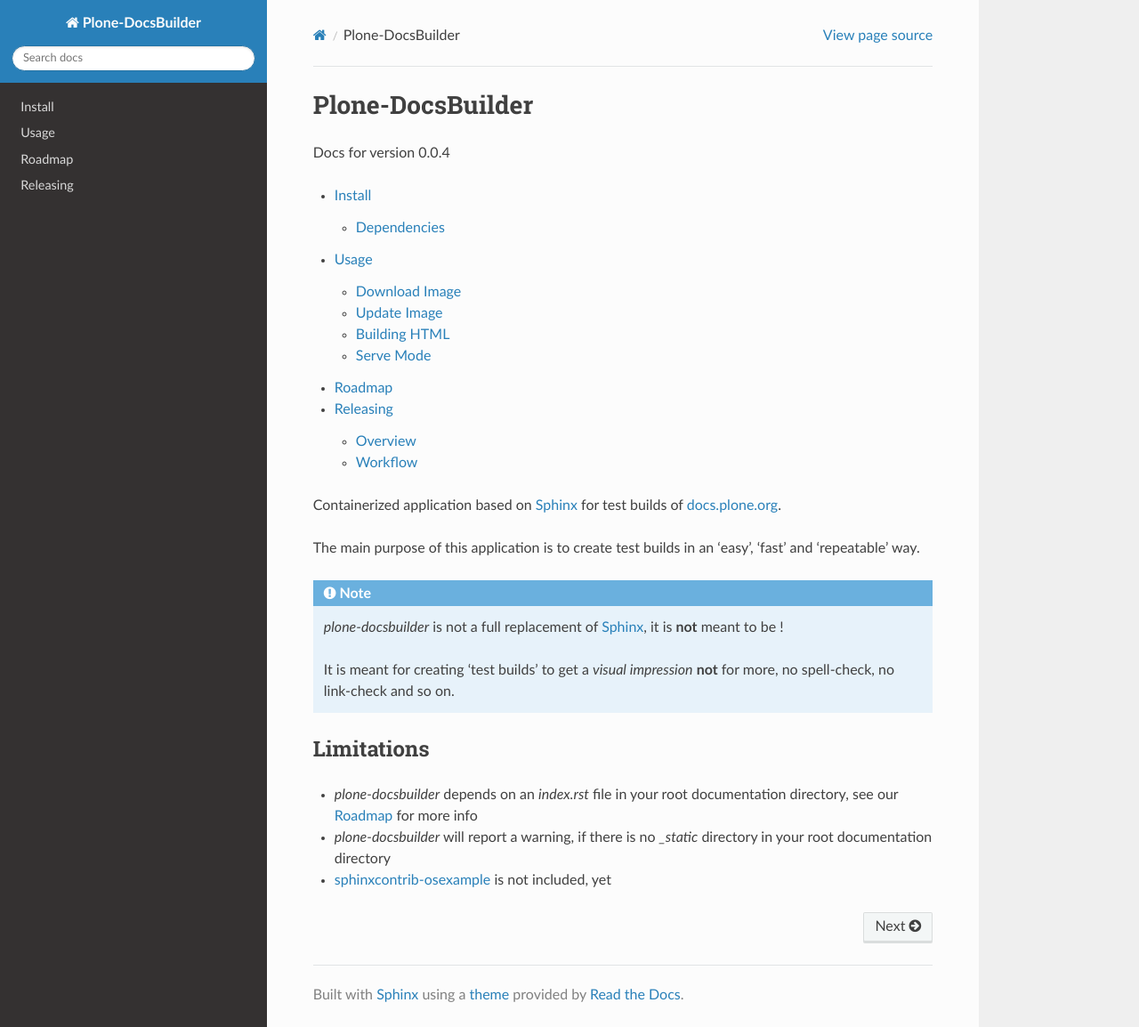
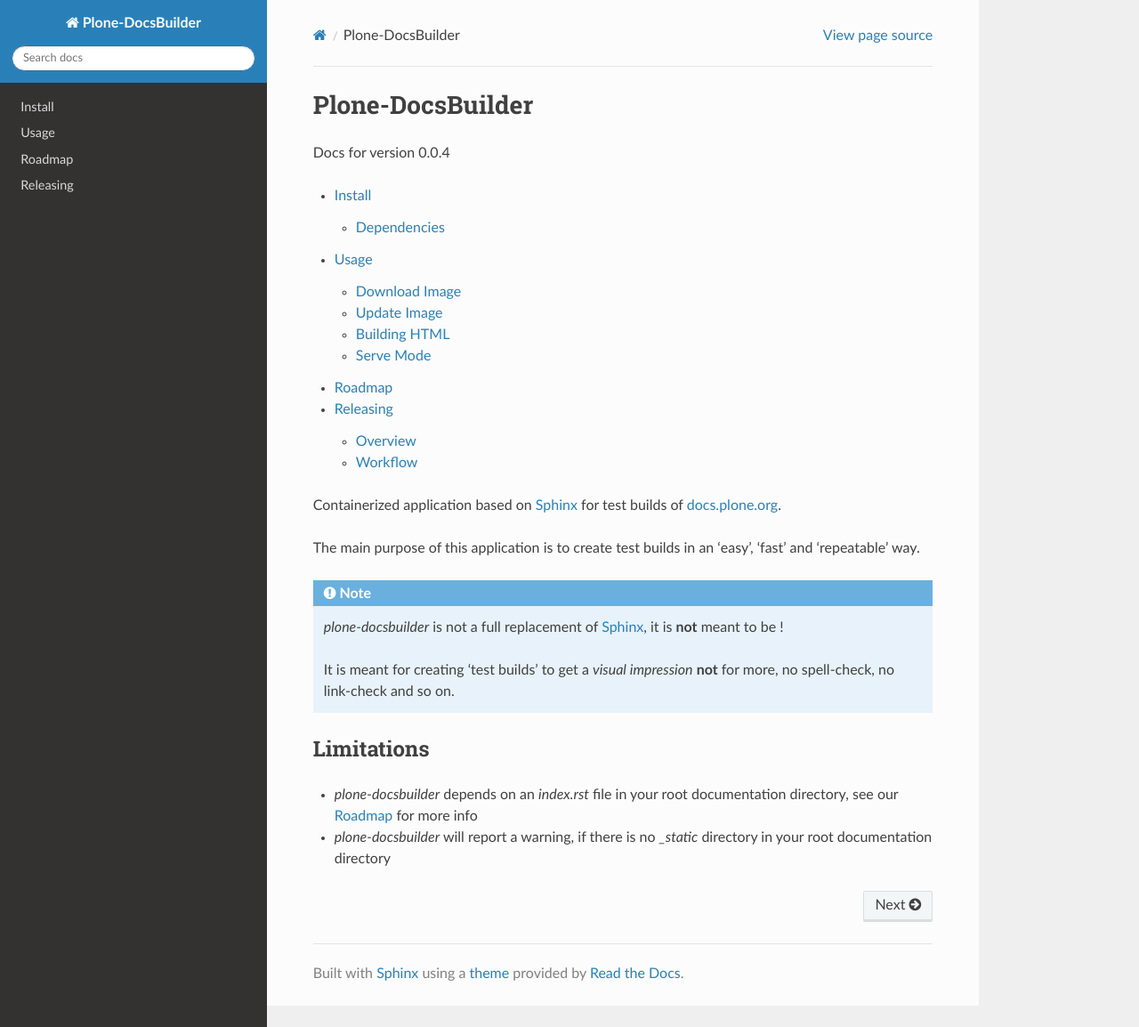
Before and after one commit to testthedocs/plone-docsbuilder, a Sphinx documentation site: the page built from docs/index.rst, in a window 1280 px wide and 1154 px high. Shown: the whole window at 89% size. Built offline with Sphinx 7.4.7 and the Read the Docs theme 2.0.0, drawn with Linux system fonts in a browser that asks for light colours.

Commit message:
Update: docs

```diff
--- a/docs/index.rst
+++ b/docs/index.rst
@@ -27,4 +27,3 @@ Limitations
 
 - *plone-docsbuilder* depends on an *index.rst* file in your root documentation directory, see our :doc:`roadmap` for more info
 - *plone-docsbuilder* will report a warning, if there is no *_static* directory in your root documentation directory
-- `sphinxcontrib-osexample <https://github.com/svx/sphinxcontrib-osexample>`_ is not included, yet
```
